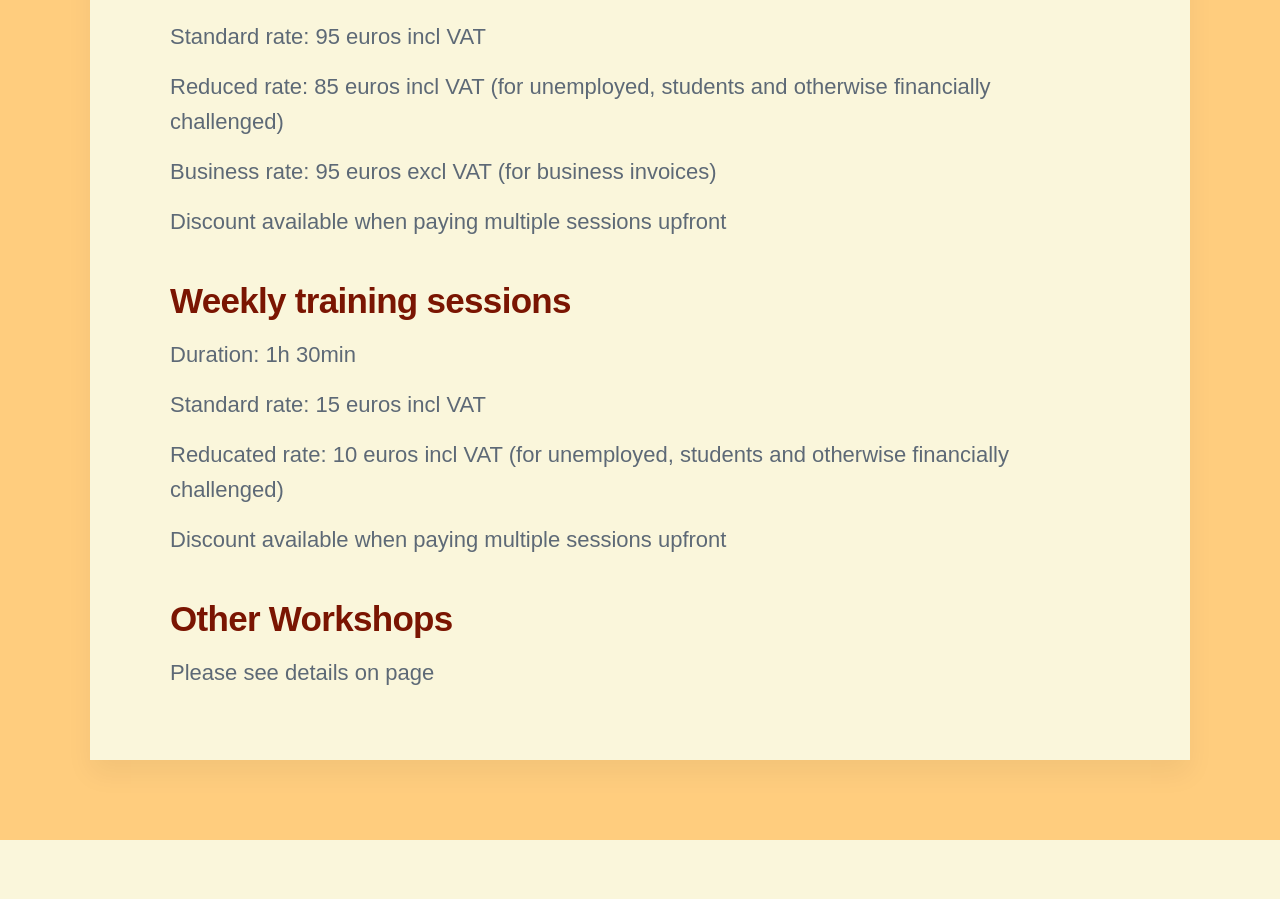
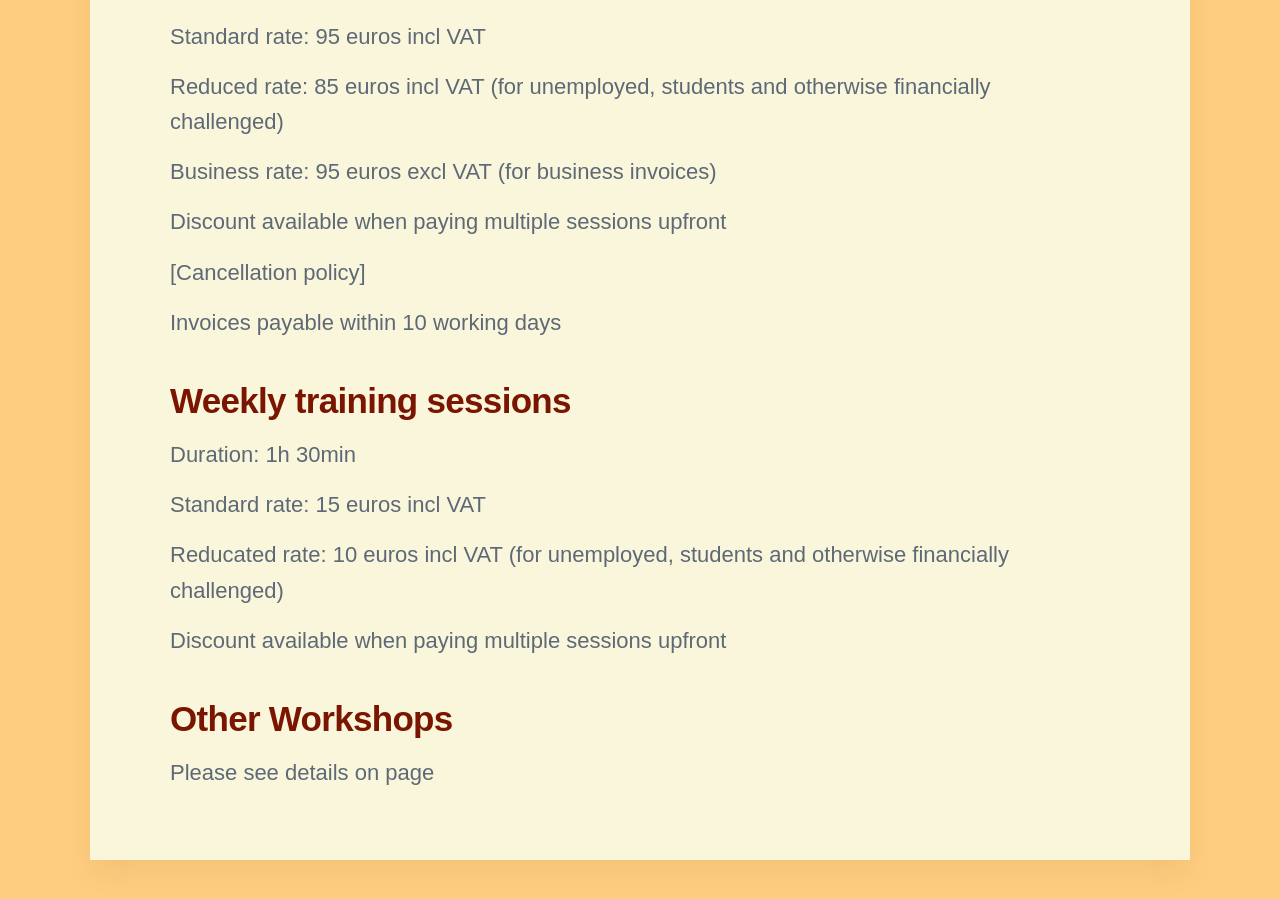
Before and after one commit to threekeytherapy/threekeytherapy.com, a Jekyll site: the page built from _pages/pricing.md, in a window 1280 px wide and 900 px high, scrolled down 806 px. Built offline with Jekyll 4.4.1, drawn with Linux system fonts in a browser that asks for light colours; nearby versions of some CDN libraries; some web fonts are replaced.

Commit message:
placeholders

```diff
--- a/_pages/pricing.md
+++ b/_pages/pricing.md
@@ -17,6 +17,10 @@ Business rate: 95 euros excl VAT (for business invoices)
 
 Discount available when paying multiple sessions upfront
 
+[Cancellation policy]
+
+Invoices payable within 10 working days
+
 ## Weekly training sessions
 
 Duration: 1h 30min
```
